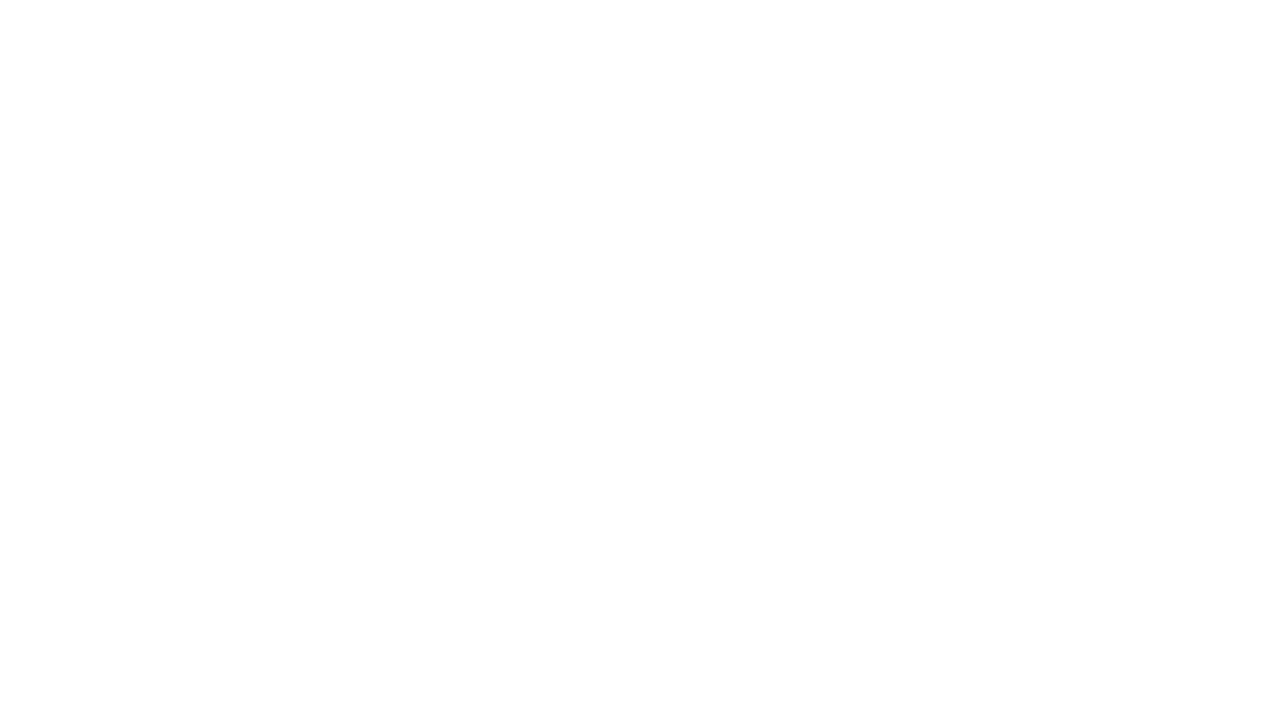
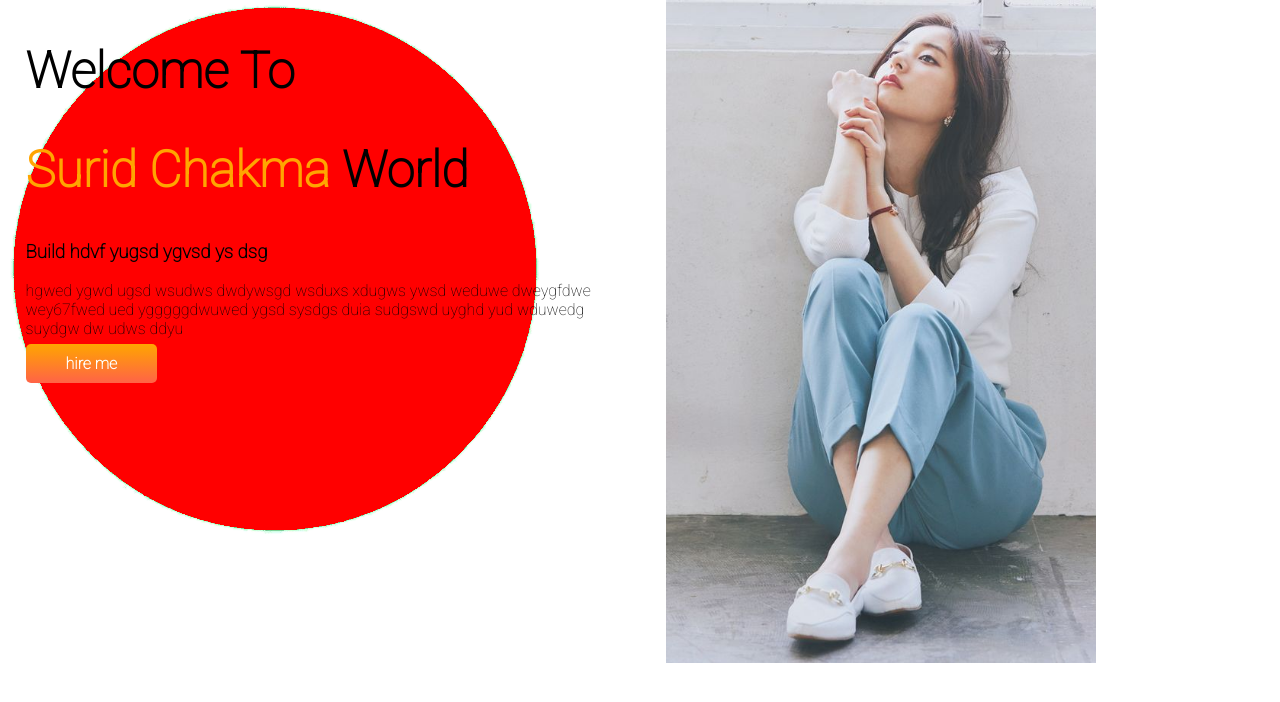
Before and after one commit to surid1234/developer-portfolio, a plain HTML site: page index.html in a window 1280 px wide. Drawn offline with Linux system fonts and the light colour scheme.

Commit message:
top banner added

```diff
--- a/index.html
+++ b/index.html
@@ -5,13 +5,28 @@
     <meta charset="UTF-8">
     <meta name="viewport" content="width=device-width, initial-scale=1.0">
     <title>Surid Portfolio</title>
+    <link rel="preconnect" href="https://fonts.googleapis.com">
+    <link rel="preconnect" href="https://fonts.gstatic.com" crossorigin>
+    <link href="https://fonts.googleapis.com/css2?family=Poppins&family=Roboto:wght@100&display=swap" rel="stylesheet">
     <link rel="stylesheet" href="style.css">
-
-
 </head>
 
 <body>
-
+    <section class="top-banner">
+        <div class="half-width">
+            <h1>Welcome To</h1>
+            <h1><span class="orange-color">Surid Chakma</span> World</h1>
+            <h3>Build hdvf yugsd ygvsd ys dsg</h3>
+            <p>hgwed ygwd ugsd wsudws dwdywsgd wsduxs xdugws ywsd weduwe dweygfdwe wey67fwed ued ygggggdwuwed ygsd
+                sysdgs
+                duia
+                sudgswd uyghd yud wduwedg suydgw dw udws ddyu</p>
+            <a class="link-button" target="_blank" href="https://fonts.google.com/specimen/Roboto">hire me</a>
+        </div>
+        <div class="half-width">
+            <img src="images/74eacb18e261fdb1fa2c562501030c8f.jpg" alt="">
 </body>
+</div>
+</section>
 
 </html>
--- a/style.css
+++ b/style.css
@@ -0,0 +1,41 @@
+body {
+    font-family: 'Poppins', sans-serif;
+    font-family: 'Roboto', sans-serif;
+    margin: 0;
+}
+
+h1 {
+    font-size: 50px;
+}
+
+.orange-color {
+    color: orange;
+}
+
+section {
+    display: flex;
+}
+
+.half-width {
+    width: 50%;
+    padding-left: 2%;
+}
+
+.half-width img {
+    width: 70%;
+}
+
+.link-button {
+    text-decoration: none;
+    background-image: linear-gradient(orange, tomato);
+    padding: 10px 40px;
+    color: white;
+    font-weight: 700;
+    border-radius: 5px;
+}
+
+.top-banner {
+    background-image: url(images/Basic_red_dot.png);
+
+    background-repeat: no-repeat;
+}
```
Also changed, not shown: images/74eacb18e261fdb1fa2c562501030c8f.jpg (added), images/83b729208016780ee87c926217ce212b.jpg (added), images/Basic_red_dot.png (added), images/a6b1f3f25386796384fa93bb4ffe45c8.jpg (added).
